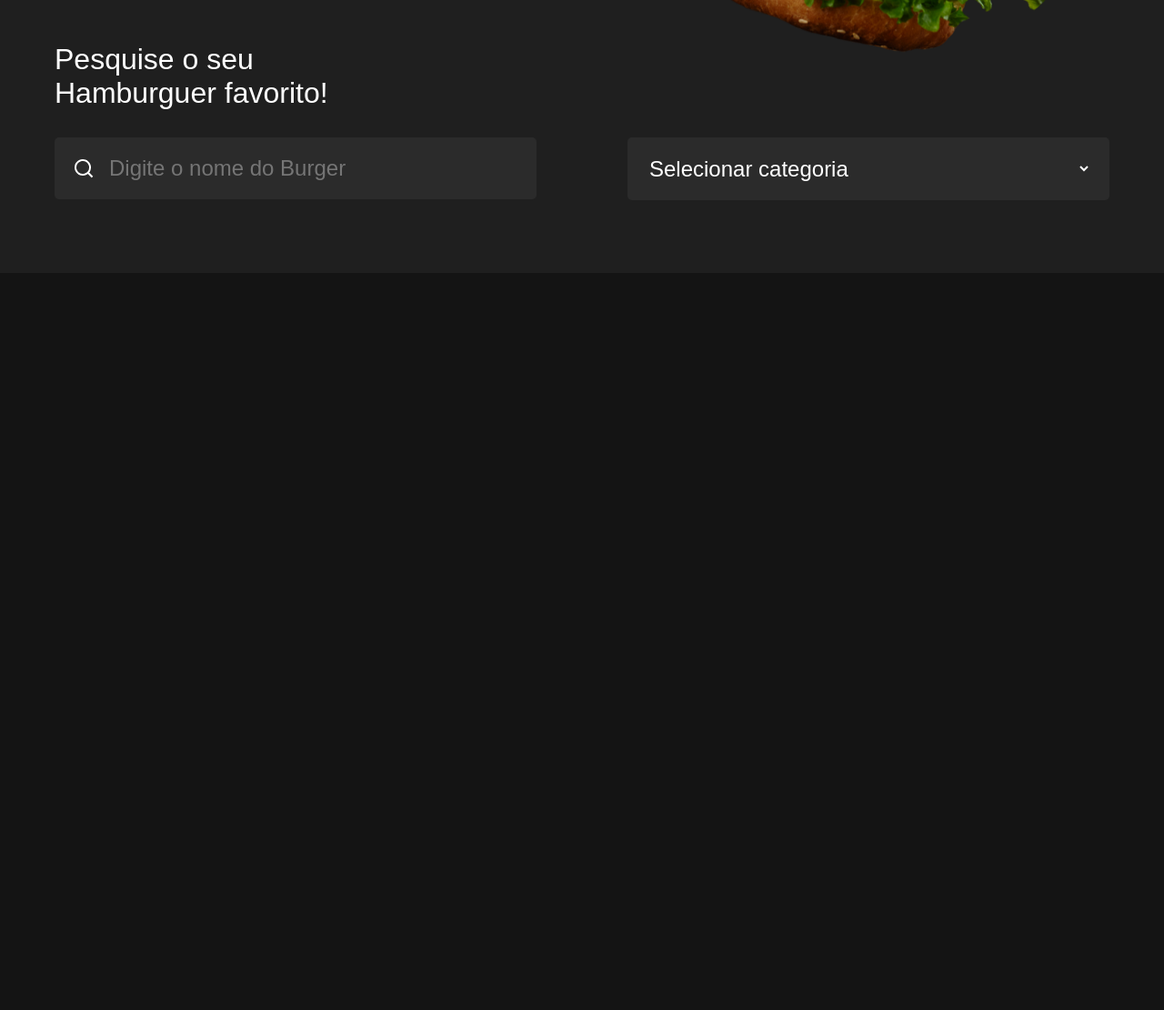
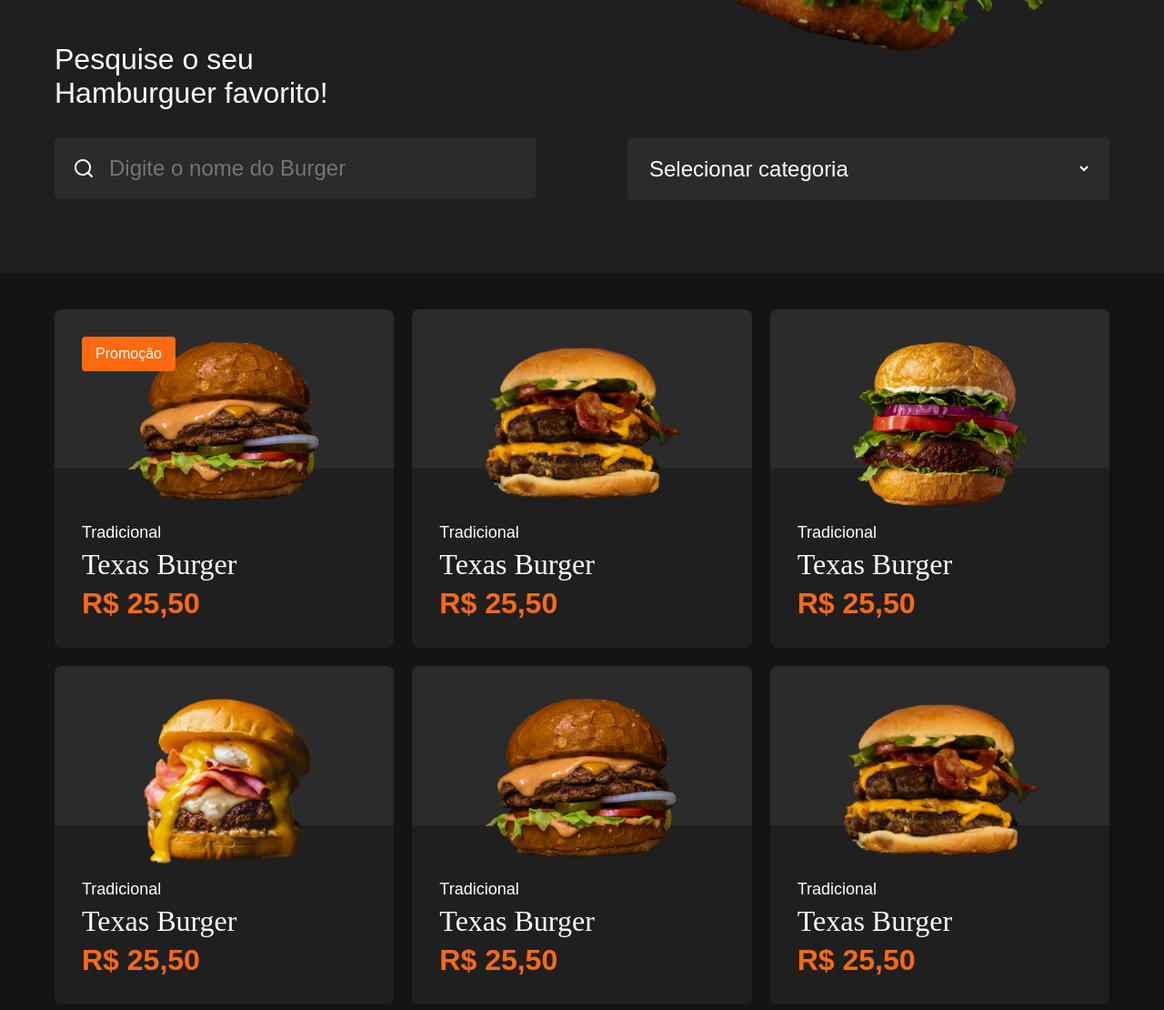
Before and after one commit to dev-januario/b7burger-html, a plain HTML site: page index.html in a window 1280 px wide. Shown: the part 681-1791 px from the top of the page at 91% size. Before the commit the page ends 981 px from the top, so only its background shows below. Drawn offline with Linux system fonts and the light colour scheme; a web font is replaced by a local one.

Commit message:
criando e finalizando area principal

```diff
--- a/assets/style.css
+++ b/assets/style.css
@@ -196,6 +196,73 @@ header .menu-icon div {
     border-right: 20px solid transparent;
 }
 
+/* Products */
+.products-grid {
+    display: grid;
+    grid-template-columns: repeat(3, 1fr);
+    gap: 20px;
+    margin: 40px 0;
+}
+
+.product-item {
+    position: relative;
+    display: block;
+    border-radius: 8px;
+    overflow: hidden;
+    text-decoration: none;
+}
+
+.product-item:hover {
+    opacity: 0.8;
+}
+
+.product-item .warning {
+    position: absolute;
+    top: 30px;
+    left: 30px;
+    background-color: #FE6A0F;
+    font-size: 16px;
+    font-weight: 500;
+    color: #FFF;
+    padding: 10px 15px;
+    border-radius: 4px;
+}
+
+.product-item .photo {
+    text-align: center;
+    background-color: #2B2B2B;
+    padding-top: 30px;
+}
+
+.product-item .photo img {
+    max-width: 100%;
+}
+
+.product-item .info {
+    background-color: #1F1F1F;
+    padding: 60px 30px 30px 30px;
+    margin-top: -50px;
+}
+
+.product-item .product-category {
+    color: #FFF;
+    font-size: 18px;
+    font-weight: 500;
+}
+
+.product-item .product-name {
+    font-family: 'Calistoga';
+    font-size: 32px;
+    color: #FFF;
+    margin: 6px 0;
+}
+
+.product-item .product-price {
+    font-size: 32px;
+    font-weight: bold;
+    color: #FE6A0F;
+}
+
 @media (max-width: 820px) {
     header nav {
         display: none;
@@ -239,4 +306,14 @@ header .menu-icon div {
         flex-direction: column;
         gap: 20px;
     }
+
+    .products-grid {
+        grid-template-columns: repeat(2, 1fr);
+    }
 }
+
+@media (max-width: 500px) {
+    .products-grid {
+        grid-template-columns: 1fr;
+    }
+}
--- a/index.html
+++ b/index.html
@@ -71,6 +71,74 @@
         </div>
     </section>
 
+    <main>
+        <div class="container">
+            <div class="products-grid">
+                <a href="" class="product-item">
+                    <div class="warning">Promoção</div>
+                    <div class="photo">
+                        <img src="./assets/burgers/burger1.png" alt="" />
+                    </div>
+                    <div class="info">
+                        <div class="product-category">Tradicional</div>
+                        <div class="product-name">Texas Burger</div>
+                        <div class="product-price">R$ 25,50</div>
+                    </div>
+                </a>
+                <a href="" class="product-item">
+                    <div class="photo">
+                        <img src="./assets/burgers/burger2.png" alt="" />
+                    </div>
+                    <div class="info">
+                        <div class="product-category">Tradicional</div>
+                        <div class="product-name">Texas Burger</div>
+                        <div class="product-price">R$ 25,50</div>
+                    </div>
+                </a>
+                <a href="" class="product-item">
+                    <div class="photo">
+                        <img src="./assets/burgers/burger3.png" alt="" />
+                    </div>
+                    <div class="info">
+                        <div class="product-category">Tradicional</div>
+                        <div class="product-name">Texas Burger</div>
+                        <div class="product-price">R$ 25,50</div>
+                    </div>
+                </a>
+                <a href="" class="product-item">
+                    <div class="photo">
+                        <img src="./assets/burgers/burger4.png" alt="" />
+                    </div>
+                    <div class="info">
+                        <div class="product-category">Tradicional</div>
+                        <div class="product-name">Texas Burger</div>
+                        <div class="product-price">R$ 25,50</div>
+                    </div>
+                </a>
+                <a href="" class="product-item">
+                    <div class="photo">
+                        <img src="./assets/burgers/burger1.png" alt="" />
+                    </div>
+                    <div class="info">
+                        <div class="product-category">Tradicional</div>
+                        <div class="product-name">Texas Burger</div>
+                        <div class="product-price">R$ 25,50</div>
+                    </div>
+                </a>
+                <a href="" class="product-item">
+                    <div class="photo">
+                        <img src="./assets/burgers/burger2.png" alt="" />
+                    </div>
+                    <div class="info">
+                        <div class="product-category">Tradicional</div>
+                        <div class="product-name">Texas Burger</div>
+                        <div class="product-price">R$ 25,50</div>
+                    </div>
+                </a>
+            </div>
+        </div>
+    </main>
+
 </body>
 
 </html>
```
